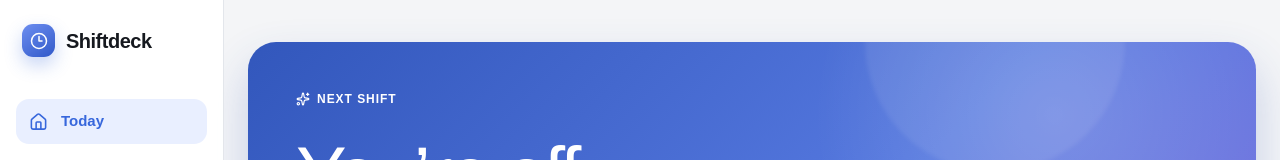
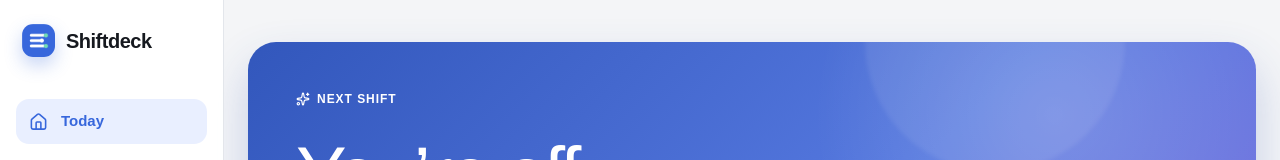
Before and after one commit to Frenchbear1/shiftdeck, a Next.js app: page / in a window 1280 px wide. Shown: the top 160 px of the page. Built offline with nearby package versions, Linux system fonts and the light colour scheme.

Commit message:
Use PWA icon in app header

```diff
--- a/app/globals.css
+++ b/app/globals.css
@@ -115,14 +115,16 @@ select:focus-visible {
   height: 33px;
   display: grid;
   place-items: center;
-  color: white;
   border-radius: 11px;
-  background: linear-gradient(145deg, #6d8ef0, #3159c9);
   box-shadow: 0 8px 18px rgba(55, 103, 220, 0.28);
-}
-
-.brand svg {
-  width: 18px;
+  overflow: hidden;
+}
+
+.brand img {
+  width: 100%;
+  height: 100%;
+  display: block;
+  object-fit: cover;
 }
 
 .brand b {
--- a/app/page.tsx
+++ b/app/page.tsx
@@ -1963,7 +1963,7 @@ export default function HomePage() {
     <div className="app-shell">
       <aside className="sidebar">
         <button className="brand" onClick={() => setTab("home")} aria-label="Shiftdeck home">
-          <span><Clock3 /></span>
+          <span><img src="./apple-touch-icon.png" alt="" /></span>
           <b>Shiftdeck</b>
         </button>
         <nav aria-label="Main navigation">
@@ -1985,7 +1985,7 @@ export default function HomePage() {
 
       <main>
         <header className="mobile-header">
-          <button className="brand" onClick={() => setTab("home")}><span><Clock3 /></span><b>Shiftdeck</b></button>
+          <button className="brand" onClick={() => setTab("home")}><span><img src="./apple-touch-icon.png" alt="" /></span><b>Shiftdeck</b></button>
           <div>
             <button onClick={openAddShift} aria-label="Add a shift"><Plus /></button>
             <button onClick={() => setSettingsOpen(true)} aria-label="Open settings"><Settings /></button>
```
